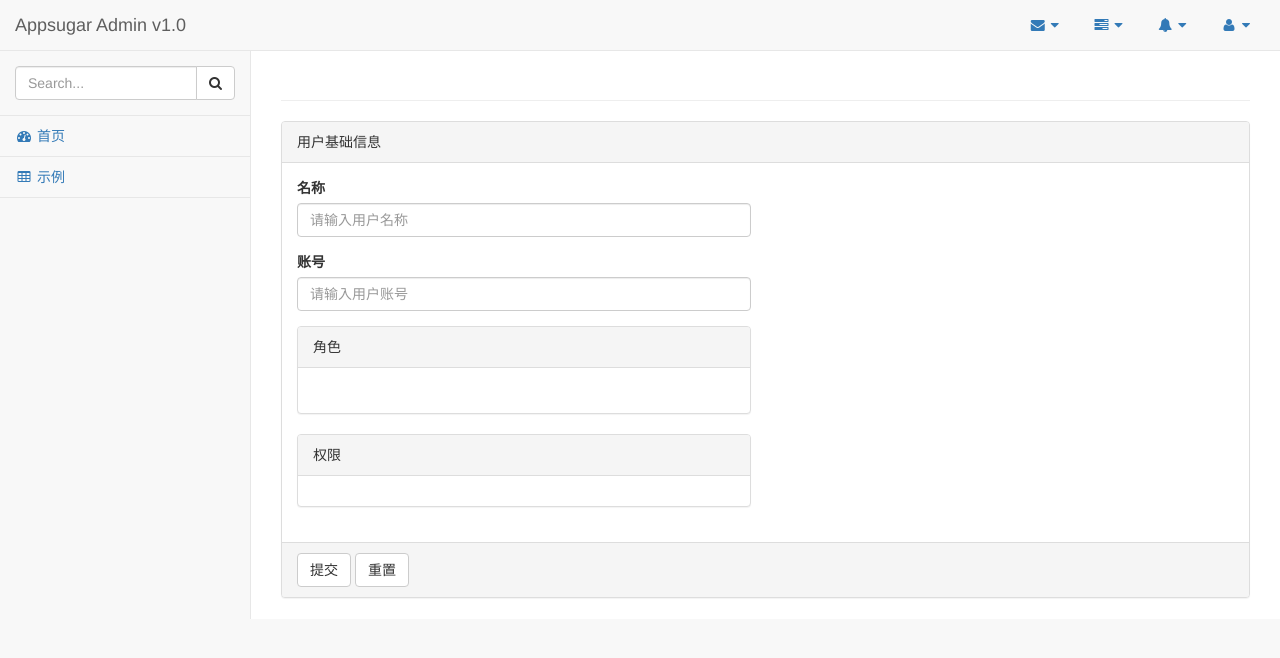
After one commit to shenliuyang/appsugar-web-archetypes-kotlin, a Spring app: page /system/user/form in a window 1280 px wide. The commit adds this page. Shown: the top 658 px of the page. Run offline with Thymeleaf, Linux system fonts and the light colour scheme; the template is opened without the code that fills it, so the values that code supplies are empty.

Commit message:
add user form

```diff
--- a/src/main/kotlin/org/appsugar/archetypes/extension/FunctionExtension.kt
+++ b/src/main/kotlin/org/appsugar/archetypes/extension/FunctionExtension.kt
@@ -2,6 +2,7 @@ package org.appsugar.archetypes.extension
 
 import org.slf4j.Logger
 import org.slf4j.LoggerFactory
+import org.springframework.ui.Model
 import javax.persistence.criteria.CriteriaBuilder
 import javax.persistence.criteria.Expression
 import javax.persistence.criteria.Predicate
@@ -16,3 +17,8 @@ inline fun <R> Boolean.then(block: () -> R?)=if(this)block()else null
  */
 fun CriteriaBuilder.startWith(exp:Expression<String>,value:String):Predicate=this.like(exp,value+"%")
 fun CriteriaBuilder.endWith(exp:Expression<String>,value:String):Predicate=this.like(exp,"%"+value)
+
+/**
+ * for spring mvc
+ */
+fun Model.attr(name:String, value:Any)=this.addAttribute(name,value)
--- /dev/null
+++ b/src/main/kotlin/org/appsugar/archetypes/repository/RoleRepository.kt
@@ -0,0 +1,6 @@
+package org.appsugar.archetypes.repository
+
+import org.appsugar.archetypes.entity.Role
+import org.springframework.data.jpa.repository.JpaRepository
+
+interface  RoleRepository:JpaRepository<Role,Long>
--- a/src/main/kotlin/org/appsugar/archetypes/repository/UserRepository.kt
+++ b/src/main/kotlin/org/appsugar/archetypes/repository/UserRepository.kt
@@ -1,7 +1,6 @@
 package org.appsugar.archetypes.repository
 
 import org.appsugar.archetypes.condition.UserCondition
-import org.springframework.data.repository.CrudRepository
 import org.appsugar.archetypes.entity.User
 import org.appsugar.archetypes.extension.startWith
 import org.appsugar.archetypes.extension.then
@@ -17,7 +16,7 @@ import javax.persistence.criteria.Root
 interface UserRepository : JpaRepository<User,Long>,JpaSpecificationExecutor<User>{
 
 	/*find User by LoginName fetch with Roles*/
-	@EntityGraph(attributePaths = arrayOf("roles"))
+	@EntityGraph(attributePaths = ["roles"])
 	fun findByLoginName(loginName:String):User?
 
 }
--- a/src/main/kotlin/org/appsugar/archetypes/web/controller/ControllerAdvice.kt
+++ b/src/main/kotlin/org/appsugar/archetypes/web/controller/ControllerAdvice.kt
@@ -21,6 +21,6 @@ class Menu(val name:String="", val url:String="", val permission:String="", val
 
 val menus = listOf<Menu>(
         Menu(name="系统管理",children =  listOf(
-                Menu("用户管理","/system/user",Permission.USER_VIEW.value)
+                Menu("用户管理","/system/user/list",Permission.USER_VIEW.value)
         ))
 )
--- a/src/main/kotlin/org/appsugar/archetypes/web/controller/MainController.kt
+++ b/src/main/kotlin/org/appsugar/archetypes/web/controller/MainController.kt
@@ -21,4 +21,7 @@ class MainController{
 
     @RequestMapping(value=["/","/index"])
     fun index()="index"
+
+    @GetMapping("/index1")
+    fun index1()="index"
 }
--- a/src/main/kotlin/org/appsugar/archetypes/web/security/Principal.kt
+++ b/src/main/kotlin/org/appsugar/archetypes/web/security/Principal.kt
@@ -5,6 +5,5 @@ import java.io.Serializable
 
 data class Principal(
         val id:Long=-1,val name:String="anonymous",
-        @Transient
-        val user:User?=null
+        val user:User
 ) : Serializable
--- /dev/null
+++ b/src/main/resources/templates/system/user/form.html
@@ -0,0 +1,71 @@
+<!DOCTYPE html>
+<html xmlns:layout="http://www.ultraq.net.nz/thymeleaf/layout" layout:decorator="/layouts/default">
+<head>
+    <title>用户列表</title>
+</head>
+<body>
+<div layout:fragment="content">
+    <div class="row">
+        <div class="col-lg-12">
+            <h1 class="page-header"></h1>
+        </div>
+    </div>
+    <!-- /.row -->
+    <div class="row">
+        <div class="col-lg-12">
+            <div class="panel panel-default">
+                <div class="panel-heading">用户基础信息</div>
+                <form role="form">
+                    <div class="panel-body">
+                        <div class="row">
+                            <div class="col-lg-6">
+                                <div class="form-group"><label>名称</label><input class="form-control" th:value="${user.name}" placeholder="请输入用户名称"></div>
+                                <div class="form-group"><label>账号</label><input class="form-control" th:value="${user.loginName}" placeholder="请输入用户账号"></div>
+                                <div class="form-group">
+                                    <div class="panel panel-default">
+                                        <div class="panel-heading">角色</div>
+                                        <div class="panel-body">
+                                            <div class="form-group">
+                                                <label class="checkbox-inline" th:each="role : ${roles}">
+                                                    <input type="checkbox" th:checked="${user.roles.contains(role)}" /> <span th:text="${role.name}"/>
+                                                </label>
+                                            </div>
+                                        </div>
+                                    </div>
+                                </div>
+                                <div class="form-group">
+                                    <div class="panel panel-default">
+                                        <div class="panel-heading">权限</div>
+                                        <div class="panel-body">
+                                            <div class="form-group" th:each="permissionEntry : ${permissionGroups}">
+                                                <div class="panel panel-default">
+                                                    <div class="panel-heading" th:text="${permissionEntry.key}"/>
+                                                    <div class="panel-body">
+                                                        <div class="form-group">
+                                                            <label class="checkbox-inline" th:each="permission : ${permissionEntry.value}">
+                                                                <input type="checkbox" th:checked="${user.permissions.contains(permission.value)}" /> <span th:text="${permission.code}"/>
+                                                            </label>
+                                                        </div>
+                                                    </div>
+                                                </div>
+                                            </div>
+                                        </div>
+                                    </div>
+                                </div>
+                            </div>
+                        </div>
+                    </div>
+                    <div class="panel-footer">
+                        <button type="submit" class="btn btn-default">提交</button>
+                        <button type="reset" class="btn btn-default">重置</button>
+                    </div>
+                </form>
+                <!-- /.panel-body -->
+            </div>
+            <!-- /.panel -->
+        </div>
+        <!-- /.col-lg-12 -->
+    </div>
+</div>
+</body>
+</html>
--- a/src/main/resources/templates/system/user/list.html
+++ b/src/main/resources/templates/system/user/list.html
@@ -32,6 +32,7 @@
                                 <th>密码</th>
                                 <th>创建时间</th>
                                 <th>修改时间</th>
+                                <th>详情</th>
                             </tr>
                             </thead>
                             <tbody>
@@ -41,6 +42,7 @@
                                     <td th:text="${u.password}"/>
                                     <td th:text="${u.createdAt}"class="center"/>
                                     <td th:text="${u.updatedAt}"class="center"/>
+                                    <td><a th:href="'form?id='+${u.id}" th:text="'查看'"/></td>
                                 </tr>
                             </tbody>
                         </table>
```
Also changed, not shown: src/main/kotlin/org/appsugar/archetypes/entity/User.kt (+4 -3 lines), src/main/kotlin/org/appsugar/archetypes/web/controller/UserController.kt (+23 -4 lines), src/main/kotlin/org/appsugar/archetypes/web/security/Permission.kt (+7 -2 lines), src/main/kotlin/org/appsugar/archetypes/web/security/ShiroRealm.kt (+12 -6 lines), 1 other file.
